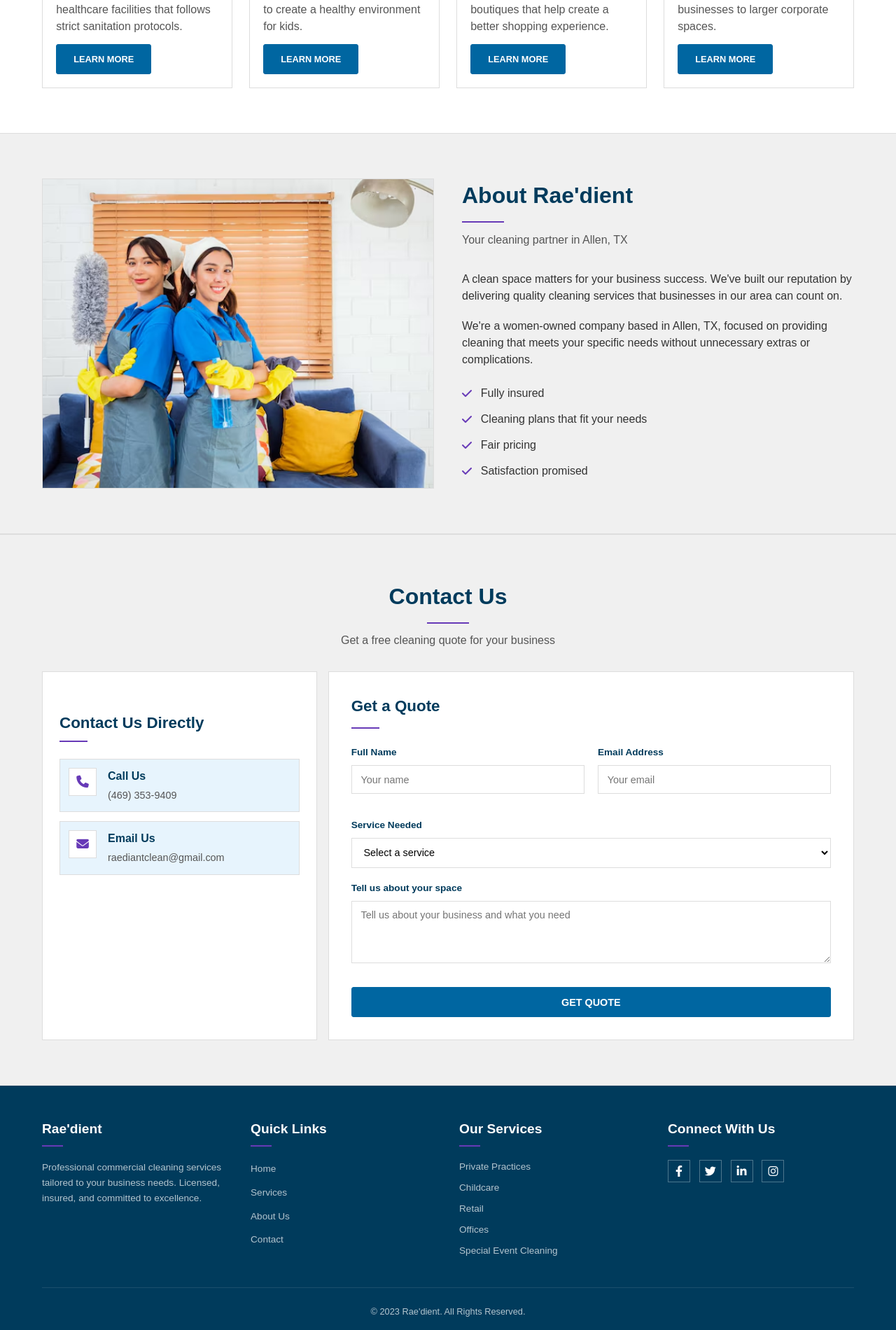
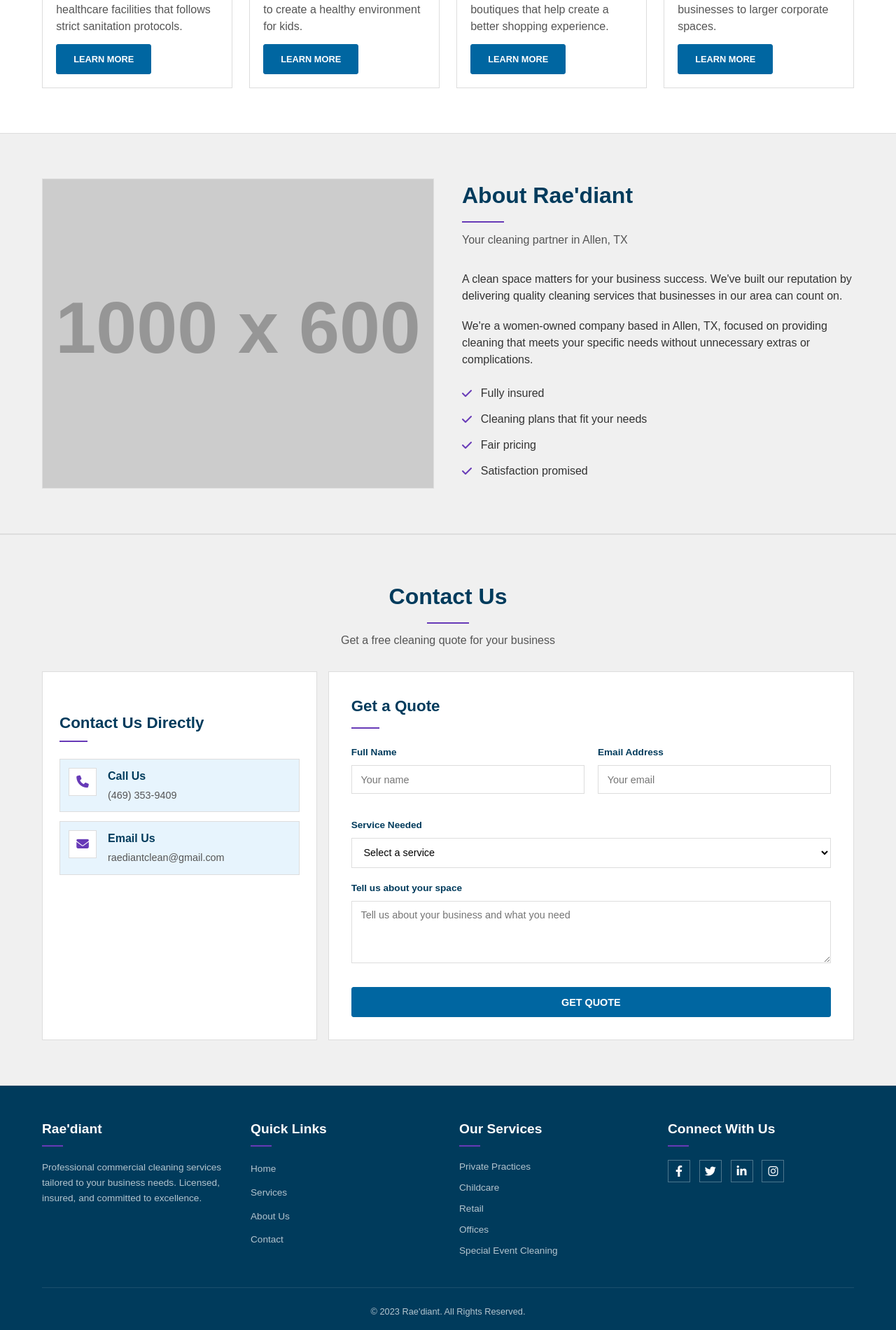
Before and after one commit to Delikatessen/raedient, a plain HTML site: page site1/index.html in a window 1280 px wide. Shown: the part 1691-3591 px from the top of the page at 70% size. Drawn offline with Linux system fonts and the light colour scheme; placeholder pictures from the web are drawn by us.

Commit message:
Fixed site name

```diff
--- a/site1/index.html
+++ b/site1/index.html
@@ -351,11 +351,11 @@
         <div class="container">
             <div class="about-grid">
                 <div class="about-image">
-                    <img src="siteImages/Raedient_Team.png" onerror="this.onerror=null; this.src='https://placehold.co/1000x600/8c52ff/ffffff?text=Rae%27dient+Team';" alt="Rae'dient Team">
+                    <img src="siteImages/Raediant_Team.png" onerror="this.onerror=null; this.src='https://placehold.co/1000x600/8c52ff/ffffff?text=Rae%27diant+Team';" alt="Rae'diant Team">
                 </div>
                 <div class="about-content">
                     <div class="section-header">
-                        <h2>About Rae'dient</h2>
+                        <h2>About Rae'diant</h2>
                         <p>Your cleaning partner in Allen, TX</p>
                     </div>
                     <p>A clean space matters for your business success. We've built our reputation by delivering quality cleaning services that businesses in our area can count on.</p>
@@ -443,7 +443,7 @@
         <div class="container">
             <div class="footer-grid">
                 <div class="footer-about">
-                    <h3>Rae'dient</h3>
+                    <h3>Rae'diant</h3>
                     <p>Professional commercial cleaning services tailored to your business needs. Licensed, insured, and committed to excellence.</p>
                 </div>
                 <div class="footer-links">
@@ -476,7 +476,7 @@
                 </div>
             </div>
             <div class="footer-bottom">
-                <p>&copy; 2023 Rae'dient. All Rights Reserved.</p>
+                <p>&copy; 2023 Rae'diant. All Rights Reserved.</p>
             </div>
         </div>
     </footer>
```
